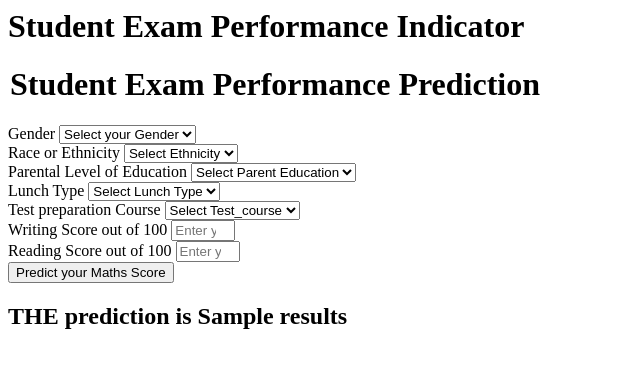
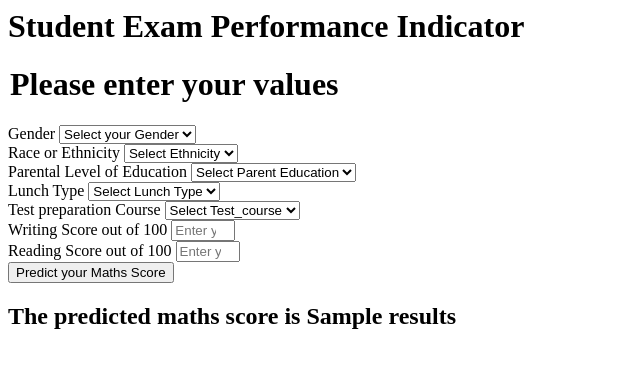
Before and after one commit to animeshjanai/End_to_end_ML_Project_with_Deployment, a Flask app: template templates/home.html in a window 1280 px wide. Shown: the top 368 px of the page, without its empty margins (0-640 px from the left). Run offline with Flask 2, Linux system fonts and the light colour scheme; the template is opened without the code that fills it: most values are stand-ins (such as "Sample title", 1, 10 or a date in 2020).

```diff
--- a/templates/home.html
+++ b/templates/home.html
@@ -5,7 +5,7 @@
 
        <form action="{{ url_for('predict_datapoint')}}" method="post">
         <h1>
-            <legend>Student Exam Performance Prediction</legend>
+            <legend>Please enter your values</legend>
         </h1>
         <div class="mb-3">
             <label class="form-label">Gender</label>
@@ -105,7 +105,7 @@
         </div>
     </form>
     <h2>
-       THE  prediction is {{results}}
+       The predicted maths score is {{results}}
     </h2>
    <body>
 </html>
```
Also changed, not shown: 2 other files.
